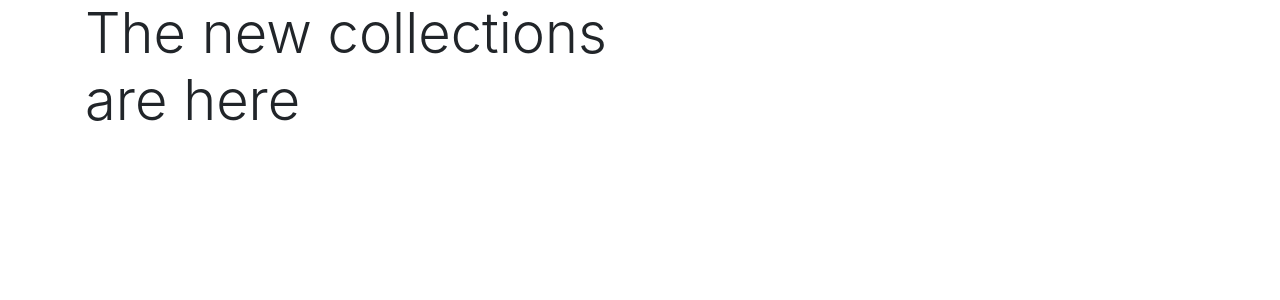
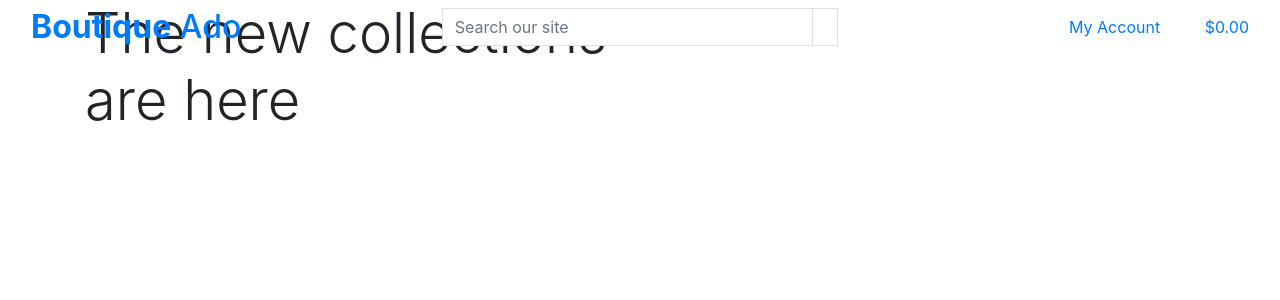
Before and after one commit to JonnyDavison/boutique-ado, a Django app: page / in a window 1280 px wide. Shown: the top 300 px of the page. Run offline with Django 3.2, Linux system fonts and the light colour scheme; some libraries are stand-ins or nearby versions.

Commit message:
Added main page header

```diff
--- a/templates/base.html
+++ b/templates/base.html
@@ -1,8 +1,9 @@
 {% load static %}
+
 <!doctype html>
 <html lang="en">
+  <head>
 
-<head>
     {% block meta %}
         <meta http-equiv="X-UA-Compatible" content="ie=edge">
         <meta charset="utf-8">
@@ -13,30 +14,88 @@
     {% endblock %}
 
     {% block corecss %}
-        <link rel="stylesheet" href="https://cdn.jsdelivr.net/npm/bootstrap@4.6.2/dist/css/bootstrap.min.css" integrity="sha384-xOolHFLEh07PJGoPkLv1IbcEPTNtaed2xpHsD9ESMhqIYd0nLMwNLD69Npy4HI+N" crossorigin="anonymous">
+        <link rel="stylesheet" href="https://stackpath.bootstrapcdn.com/bootstrap/4.4.1/css/bootstrap.min.css" integrity="sha384-Vkoo8x4CGsO3+Hhxv8T/Q5PaXtkKtu6ug5TOeNV6gBiFeWPGFN9MuhOf23Q9Ifjh" crossorigin="anonymous">
     {% endblock %}
 
     {% block extra_css %}
     {% endblock %}
 
-    {% block core_js %}
-        <script src="https://cdn.jsdelivr.net/npm/jquery@3.5.1/dist/jquery.min.js" integrity="sha256-9/aliU8dGd2tb6OSsuzixeV4y/faTqgFtohetphbbj0=" crossorigin="anonymous"></script>
-        <script src="https://cdn.jsdelivr.net/npm/popper.js@1.16.1/dist/umd/popper.min.js" integrity="sha384-9/reFTGAW83EW2RDu2S0VKaIzap3H66lZH81PoYlFhbGU+6BZp6G7niu735Sk7lN" crossorigin="anonymous"></script>
-        <script src="https://cdn.jsdelivr.net/npm/bootstrap@4.6.2/dist/js/bootstrap.min.js" integrity="sha384-+sLIOodYLS7CIrQpBjl+C7nPvqq+FbNUBDunl/OZv93DB7Ln/533i8e/mZXLi/P+" crossorigin="anonymous"></script>
+    {% block corejs %}
+        <script src="https://code.jquery.com/jquery-3.4.1.slim.min.js" integrity="sha384-J6qa4849blE2+poT4WnyKhv5vZF5SrPo0iEjwBvKU7imGFAV0wwj1yYfoRSJoZ+n" crossorigin="anonymous"></script>
+        <script src="https://cdn.jsdelivr.net/npm/popper.js@1.16.0/dist/umd/popper.min.js" integrity="sha384-Q6E9RHvbIyZFJoft+2mJbHaEWldlvI9IOYy5n3zV9zzTtmI3UksdQRVvoxMfooAo" crossorigin="anonymous"></script>
+        <script src="https://stackpath.bootstrapcdn.com/bootstrap/4.4.1/js/bootstrap.min.js" integrity="sha384-wfSDF2E50Y2D1uUdj0O3uMBJnjuUD4Ih7YwaYd1iqfktj0Uod8GCExl3Og8ifwB6" crossorigin="anonymous"></script>
     {% endblock %}
 
     {% block extra_js %}
     {% endblock %}
 
-
-    <title>Boutique Ado {% block extra_title %} {% endblock %}</title>
-</head>
-
-<body>
-    <header class="container-fluid fixed-top" ></header>
+    <title>Boutique Ado {% block extra_title %}{% endblock %}</title>
+  </head>
+  <body>
+    <header class="container-fluid fixed-top">
+        <div class="row">
+            <div class="col-12 col-lg-4 my-auto py-1 py-lg-0 text-center text-lg-left">
+                <a href="{% url 'home' %}" class="nav-link main-logo-link">
+                    <h2 class="logo-font text-black my-0"><strong>Boutique</strong> Ado</h2>
+                </a>
+            </div>
+            <div class="col-12 col-lg-4 my-auto py-1 py-lg-0">
+                <form method="GET" action="">
+                    <div class="input-group w-100">
+                        <input class="form-control border border-black rounded-0" type="text" name="q" placeholder="Search our site">
+                        <div class="input-group-append">
+                            <button class="form-control btn btn-black border border-black rounded-0" type="submit">
+                                <span class="icon">
+                                    <i class="fas fa-search"></i>
+                                </span>
+                            </button>
+                        </div>
+                    </div>
+                </form>
+            </div>
+            <div class="col-12 col-lg-4 my-auto py-1 py-lg-0">
+                <ul class="list-inline list-unstyled text-center text-lg-right my-0">
+                    <li class="list-inline-item dropdown">
+                        <a class="text-black nav-link" href="#" id="user-options" data-toggle="dropdown" aria-haspopup="true" aria-expanded="false">
+                            <div class="text-center">
+                                <div><i class="fas fa-user fa-lg"></i></div>
+                                <p class="my-0">My Account</p>
+                            </div>
+                        </a>
+                        <div class="dropdown-menu border-0" aria-labelledby="user-options">
+                            {% if request.user.is_authenticated %}
+                                {% if request.user.is_superuser %}
+                                    <a href="" class="dropdown-item">Product Management</a>
+                                {% endif %}
+                                <a href="" class="dropdown-item">My Profile</a>
+                                <a href="{% url 'account_logout' %}" class="dropdown-item">Logout</a>
+                            {% else %}
+                                <a href="{% url 'account_signup' %}" class="dropdown-item">Register</a>
+                                <a href="{% url 'account_login' %}" class="dropdown-item">Login</a>
+                            {% endif %}
+                        </div>
+                    </li>
+                    <li class="list-inline-item">
+                        <a class="{% if grand_total %}text-info font-weight-bold{% else %}text-black{% endif %} nav-link" href="">
+                            <div class="text-center">
+                                <div><i class="fas fa-shopping-bag fa-lg"></i></div>
+                                <p class="my-0">
+                                    {% if grand_total %}
+                                        ${{ grand_total|floatformat:2 }}
+                                    {% else %}
+                                        $0.00
+                                    {% endif %}
+                                </p>
+                            </div>
+                        </a>
+                    </li>
+                </ul>
+            </div>
+        </div>
+    </header>
 
     {% if messages %}
-    <div class="message-container"></div>
+        <div class="message-container"></div>
     {% endif %}
 
     {% block page_header %}
@@ -49,9 +108,5 @@
     {% endblock %}
 
 
-
-
-
-</body>
-
+  </body>
 </html>
```
Also changed, not shown: home/urls.py (line endings or trailing spaces).
